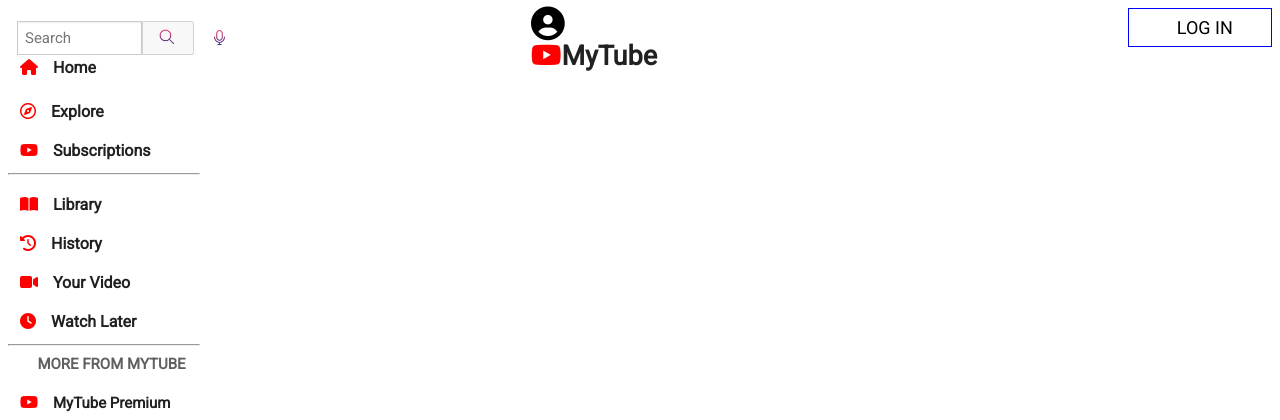
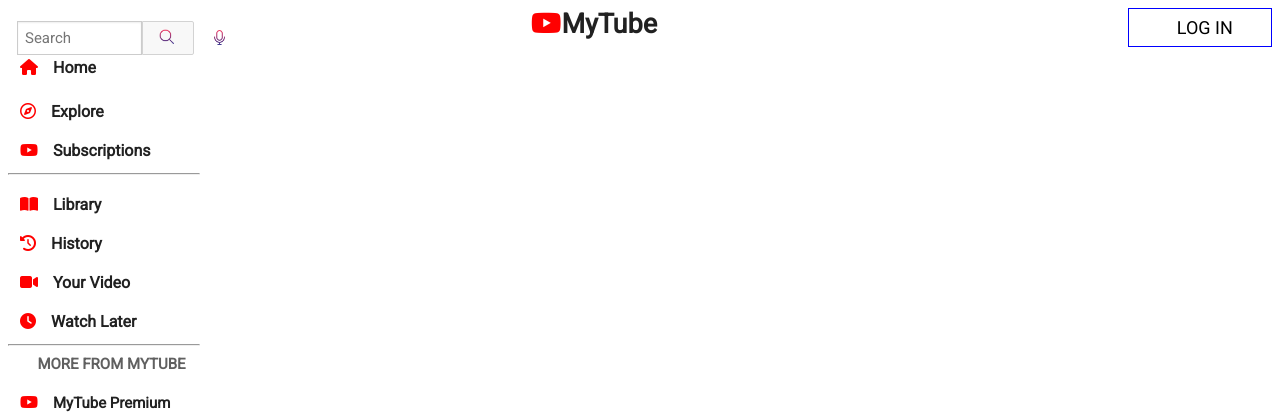
Before and after one commit to ArmaanCode2/MyTube, a PHP site: page / in a window 1280 px wide; the page is wider, and only the part inside the window is pictured. Shown: the top 420 px of that part. Run offline with PHP 8.4, Linux system fonts and the light colour scheme; some libraries are stand-ins or nearby versions.

Commit message:
removed faltu chisse

```diff
--- a/index.php
+++ b/index.php
@@ -4,7 +4,7 @@
     <meta charset="utf-8">
     <meta name="viewport" content="width=device-width">
     <title>MyTube</title>
-    <link href="style.css?version=8" rel="stylesheet" type="text/css" />
+    <link href="style.css?version=7" rel="stylesheet" type="text/css" />
     <script src="https://kit.fontawesome.com/709718c5e6.js" crossorigin="anonymous"></script>
     <script src="https://cdn.lordicon.com/lusqsztk.js"></script>
   </head>
@@ -120,18 +120,15 @@
   echo '
       <img class="flags red-flag" src="global/red-flag.png" width="30" height="30" alt="red flag">
       <div id="i3" title="Create"><i class="fas fa-video fa-lg"></i></div>
-      <div id="i6">
+      <div id="i6"><!--Evrything shown in dropdown-->
         <i onclick="showDropdown()" class="fas fa-user-circle fa-lg"></i>
           <ul>
-            // <li onclick="logout()"><img width="25" height="25" src="global/log-out.svg" alt="Log out Image"><a href="#"> Log out</a></li>
+           <li onclick="logout()"><img width="25" height="25" src="global/log-out.svg" alt="Log out Image"><a href="#"> Log out</a></li>
           </ul>
         </div>
     ';
   }
 ?>
-<div class="userSection">
-  <i class="fas fa-user-circle fa-lg"></i>
-</div>
   <i class="fab fa-youtube"><b><p style="display: inline;color:#212121;" title="MyTube">MyTube</p></b></i>
   <?php
   if($loggedin){
@@ -282,6 +279,6 @@
 
 
 </div>
-<script src="js/script.js?verson=3"></script>
+<script src="js/script.js?verson=4"></script>
   </body>
 </html>
```
